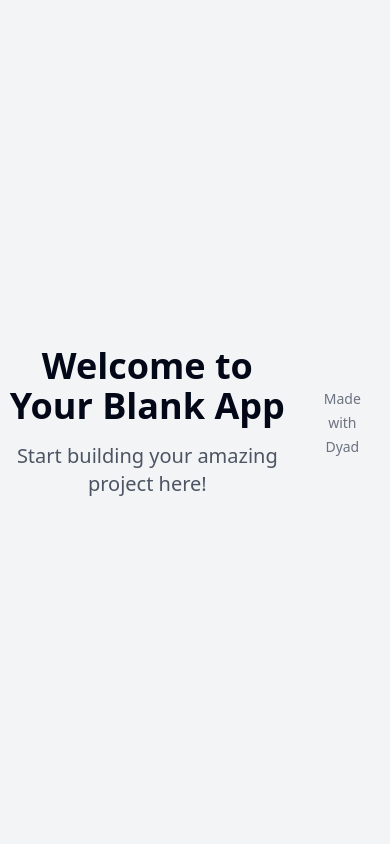
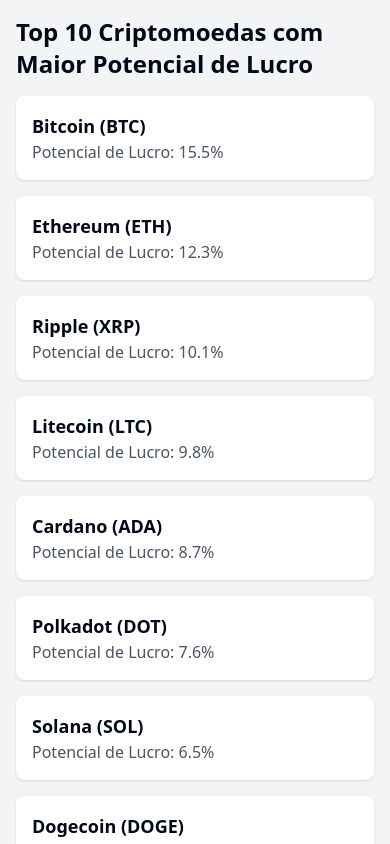
Before and after one commit to matheusppc678/Project_Cripto, a React (Vite) app: page / in a window 390 px wide. Shown: the top 844 px of the page. Built offline with nearby package versions, Linux system fonts and the light colour scheme.

Commit message:
[dyad] Created a cryptocurrency listing and detail app with mock data and responsive design. - wrote 5 file(s)

```diff
--- a/src/App.tsx
+++ b/src/App.tsx
@@ -5,8 +5,23 @@ import { QueryClient, QueryClientProvider } from "@tanstack/react-query";
 import { BrowserRouter, Routes, Route } from "react-router-dom";
 import Index from "./pages/Index";
 import NotFound from "./pages/NotFound";
+import CryptoDetail from "@/components/CryptoDetail";
+import { Crypto } from "@/interfaces/Crypto";
 
 const queryClient = new QueryClient();
+
+const mockCryptos: Crypto[] = [
+  { id: '1', name: 'Bitcoin', symbol: 'BTC', potentialProfit: 15.5, details: 'Bitcoin is the first cryptocurrency...' },
+  { id: '2', name: 'Ethereum', symbol: 'ETH', potentialProfit: 12.3, details: 'Ethereum is a decentralized platform...' },
+  { id: '3', name: 'Ripple', symbol: 'XRP', potentialProfit: 10.1, details: 'Ripple is a payment protocol...' },
+  { id: '4', name: 'Litecoin', symbol: 'LTC', potentialProfit: 9.8, details: 'Litecoin is a peer-to-peer cryptocurrency...' },
+  { id: '5', name: 'Cardano', symbol: 'ADA', potentialProfit: 8.7, details: 'Cardano is a blockchain platform...' },
+  { id: '6', name: 'Polkadot', symbol: 'DOT', potentialProfit: 7.6, details: 'Polkadot is a multichain network...' },
+  { id: '7', name: 'Solana', symbol: 'SOL', potentialProfit: 6.5, details: 'Solana is a high-performance blockchain...' },
+  { id: '8', name: 'Dogecoin', symbol: 'DOGE', potentialProfit: 5.4, details: 'Dogecoin is a meme-inspired cryptocurrency...' },
+  { id: '9', name: 'Shiba Inu', symbol: 'SHIB', potentialProfit: 4.3, details: 'Shiba Inu is an Ethereum-based token...' },
+  { id: '10', name: 'Tron', symbol: 'TRX', potentialProfit: 3.2, details: 'Tron is a blockchain-based operating system...' },
+];
 
 const App = () => (
   <QueryClientProvider client={queryClient}>
@@ -16,6 +31,7 @@ const App = () => (
       <BrowserRouter>
         <Routes>
           <Route path="/" element={<Index />} />
+          <Route path="/crypto/:id" element={<CryptoDetail cryptos={mockCryptos} />} />
           {/* ADD ALL CUSTOM ROUTES ABOVE THE CATCH-ALL "*" ROUTE */}
           <Route path="*" element={<NotFound />} />
         </Routes>
--- /dev/null
+++ b/src/components/CryptoDetail.tsx
@@ -0,0 +1,34 @@
+"use client";
+
+import React from 'react';
+import { useParams, Link } from 'react-router-dom';
+import { Crypto } from '@/interfaces/Crypto';
+
+interface CryptoDetailProps {
+  cryptos: Crypto[];
+}
+
+const CryptoDetail: React.FC<CryptoDetailProps> = ({ cryptos }) => {
+  const { id } = useParams<{ id: string }>();
+  const crypto = cryptos.find((c) => c.id === id);
+
+  if (!crypto) {
+    return (
+      <div className="container mx-auto p-4">
+        <h1 className="text-2xl font-bold mb-4">Criptomoeda não encontrada</h1>
+        <Link to="/" className="text-blue-500 hover:text-blue-700">Voltar para a lista</Link>
+      </div>
+    );
+  }
+
+  return (
+    <div className="container mx-auto p-4">
+      <h1 className="text-2xl font-bold mb-4">{crypto.name} ({crypto.symbol})</h1>
+      <p className="text-gray-600 mb-4">{crypto.details}</p>
+      <p className="text-green-500 font-semibold">Potencial de Lucro: {crypto.potentialProfit}%</p>
+      <Link to="/" className="text-blue-500 hover:text-blue-700">Voltar para a lista</Link>
+    </div>
+  );
+};
+
+export default CryptoDetail;
--- /dev/null
+++ b/src/components/CryptoList.tsx
@@ -0,0 +1,29 @@
+"use client";
+
+import React from 'react';
+import { Link } from 'react-router-dom';
+import { Crypto } from '@/interfaces/Crypto';
+
+interface CryptoListProps {
+  cryptos: Crypto[];
+}
+
+const CryptoList: React.FC<CryptoListProps> = ({ cryptos }) => {
+  return (
+    <div className="container mx-auto p-4">
+      <h1 className="text-2xl font-bold mb-4">Top 10 Criptomoedas com Maior Potencial de Lucro</h1>
+      <ul className="grid grid-cols-1 md:grid-cols-2 lg:grid-cols-3 gap-4">
+        {cryptos.map((crypto) => (
+          <li key={crypto.id} className="bg-white shadow rounded-lg p-4">
+            <Link to={`/crypto/${crypto.id}`} className="block hover:bg-gray-100 transition-colors duration-200">
+              <h2 className="text-lg font-semibold">{crypto.name} ({crypto.symbol})</h2>
+              <p className="text-gray-600">Potencial de Lucro: {crypto.potentialProfit}%</p>
+            </Link>
+          </li>
+        ))}
+      </ul>
+    </div>
+  );
+};
+
+export default CryptoList;
--- /dev/null
+++ b/src/interfaces/Crypto.ts
@@ -0,0 +1,7 @@
+export interface Crypto {
+  id: string;
+  name: string;
+  symbol: string;
+  potentialProfit: number;
+  details: string;
+}
--- a/src/pages/Index.tsx
+++ b/src/pages/Index.tsx
@@ -1,17 +1,26 @@
-// Update this page (the content is just a fallback if you fail to update the page)
+"use client";
 
-import { MadeWithDyad } from "@/components/made-with-dyad";
+import React from 'react';
+import CryptoList from '@/components/CryptoList';
+import { Crypto } from '@/interfaces/Crypto';
 
-const Index = () => {
+const mockCryptos: Crypto[] = [
+  { id: '1', name: 'Bitcoin', symbol: 'BTC', potentialProfit: 15.5, details: 'Bitcoin is the first cryptocurrency...' },
+  { id: '2', name: 'Ethereum', symbol: 'ETH', potentialProfit: 12.3, details: 'Ethereum is a decentralized platform...' },
+  { id: '3', name: 'Ripple', symbol: 'XRP', potentialProfit: 10.1, details: 'Ripple is a payment protocol...' },
+  { id: '4', name: 'Litecoin', symbol: 'LTC', potentialProfit: 9.8, details: 'Litecoin is a peer-to-peer cryptocurrency...' },
+  { id: '5', name: 'Cardano', symbol: 'ADA', potentialProfit: 8.7, details: 'Cardano is a blockchain platform...' },
+  { id: '6', name: 'Polkadot', symbol: 'DOT', potentialProfit: 7.6, details: 'Polkadot is a multichain network...' },
+  { id: '7', name: 'Solana', symbol: 'SOL', potentialProfit: 6.5, details: 'Solana is a high-performance blockchain...' },
+  { id: '8', name: 'Dogecoin', symbol: 'DOGE', potentialProfit: 5.4, details: 'Dogecoin is a meme-inspired cryptocurrency...' },
+  { id: '9', name: 'Shiba Inu', symbol: 'SHIB', potentialProfit: 4.3, details: 'Shiba Inu is an Ethereum-based token...' },
+  { id: '10', name: 'Tron', symbol: 'TRX', potentialProfit: 3.2, details: 'Tron is a blockchain-based operating system...' },
+];
+
+const Index: React.FC = () => {
   return (
-    <div className="min-h-screen flex items-center justify-center bg-gray-100">
-      <div className="text-center">
-        <h1 className="text-4xl font-bold mb-4">Welcome to Your Blank App</h1>
-        <p className="text-xl text-gray-600">
-          Start building your amazing project here!
-        </p>
-      </div>
-      <MadeWithDyad />
+    <div className="min-h-screen bg-gray-100">
+      <CryptoList cryptos={mockCryptos} />
     </div>
   );
 };
```
